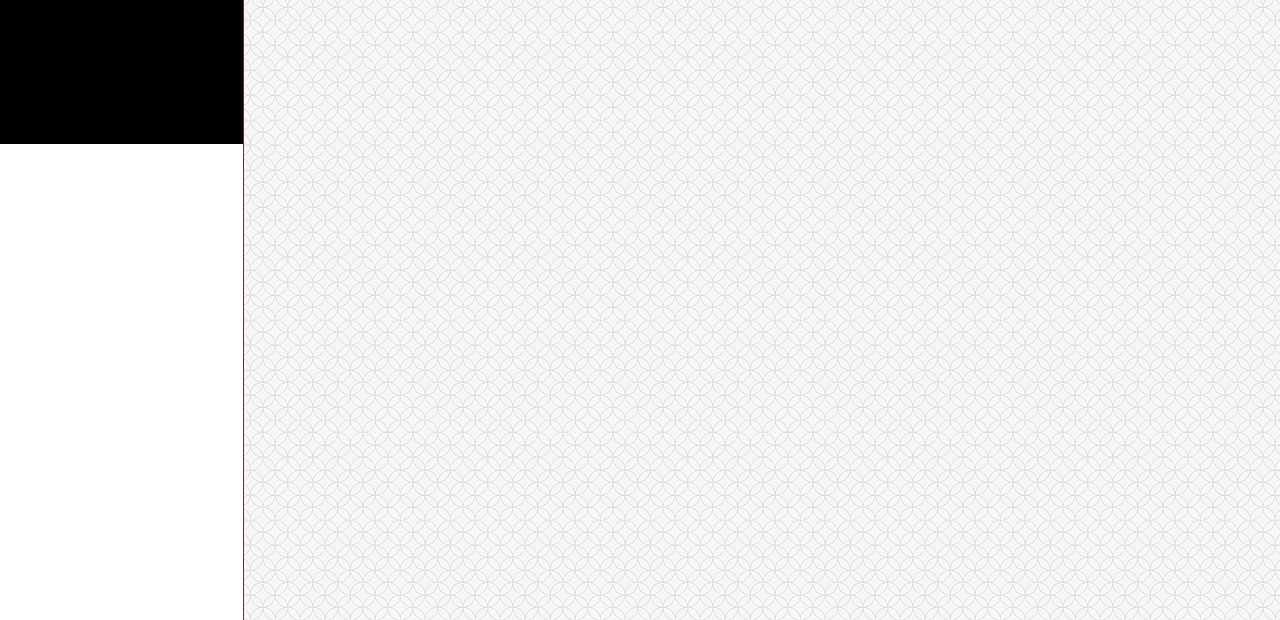
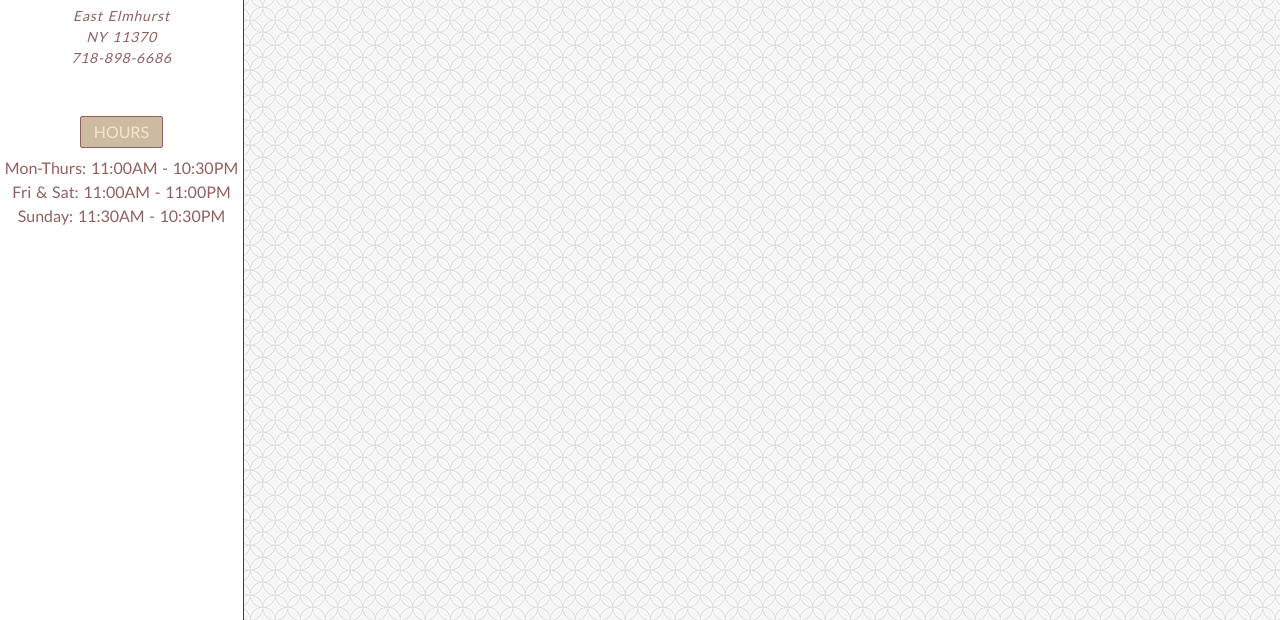
Before and after one commit to QubeChan/Restaurant-website, a plain HTML site: page index.html in a window 1280 px wide. Shown: the part 180-800 px from the top of the page. Drawn offline with Linux system fonts and the light colour scheme.

Commit message:
changed and added new styles to css

```diff
--- a/index.html
+++ b/index.html
@@ -6,20 +6,32 @@
         <meta name="viewport" content="width=device-width, initial-scale=1.0">
         <meta http-equiv="X-UA-Compatible" content="ie=edge">
         <title>Menus | JJ Garden</title>
+        <link href="https://fonts.googleapis.com/css?family=Lato&display=swap" rel="stylesheet">
         <link rel="icon" href="./resources/images/jj-icon.jpg">
         <link href="./resources/css/index.css" type="text/css" rel="stylesheet">
     </head>
 
     <body>
-        <section class="sidebar">
+        <div class="sidebar">
             <figure class="logo">
                 <img id="logo" src="./resources/images/jj-logo.jpg" alt="logo">
             </figure>
 
             <div class="location">
+                <span>75-21 31st Ave</span><br>
+                <span>East Elmhurst</span><br>
+                <span>NY 11370</span><br>
+                <span>718-898-6686</span>
+            </div>
 
+            <div class="hours">
+                <p>HOURS</p>
+                <span>Mon-Thurs: 11:00AM - 10:30PM</span><br>
+                <span>Fri & Sat: 11:00AM - 11:00PM</span><br>
+                <span>Sunday: 11:30AM - 10:30PM</span>
             </div>
-        </section>
+        </div>
+
     </body>
 
 </html>
--- a/resources/css/index.css
+++ b/resources/css/index.css
@@ -1,5 +1,8 @@
 *{
-  box-sizing: border-box;
+  font-family: 'Lato', sans-serif;
+  color: #6c2c2c;
+  /* testing the borders to see box sizes */
+  /* border: 1px solid black; */
 }
 
 body{
@@ -21,10 +24,36 @@ body, figure{
   display: block;
   width: 80%;
   margin: 0vh auto;
-  padding: 8vh 0vw;
+  /* padding: 8vh 0vw; */
+  padding: 8vh 0vw 6vh 0vw;
 }
 
 .location{
-  background-color: black;
-  height: 20%;
+  display: block;
+  padding: 0 1.875rem;
+  margin: 1rem 0rem;
+  letter-spacing: 0.05rem;
+  font-size: 14px;
+  font-style: italic;
 }
+
+.hours{
+  margin: 2rem 0rem;
+}
+
+.location, .hours{
+  text-align: center;
+  word-spacing: 0.1rem;
+  line-height: 1.5;
+  opacity: 75%;
+  /* font-weight: bold; */
+}
+
+.hours p{
+  border: 1px solid #6c2c2c;
+  padding: 3px;
+  margin: 3rem 5rem 0.5rem;
+  background-color:rgba(151,115,65,0.65);
+  color: wheat;
+  border-radius: 2px;
+}
```
